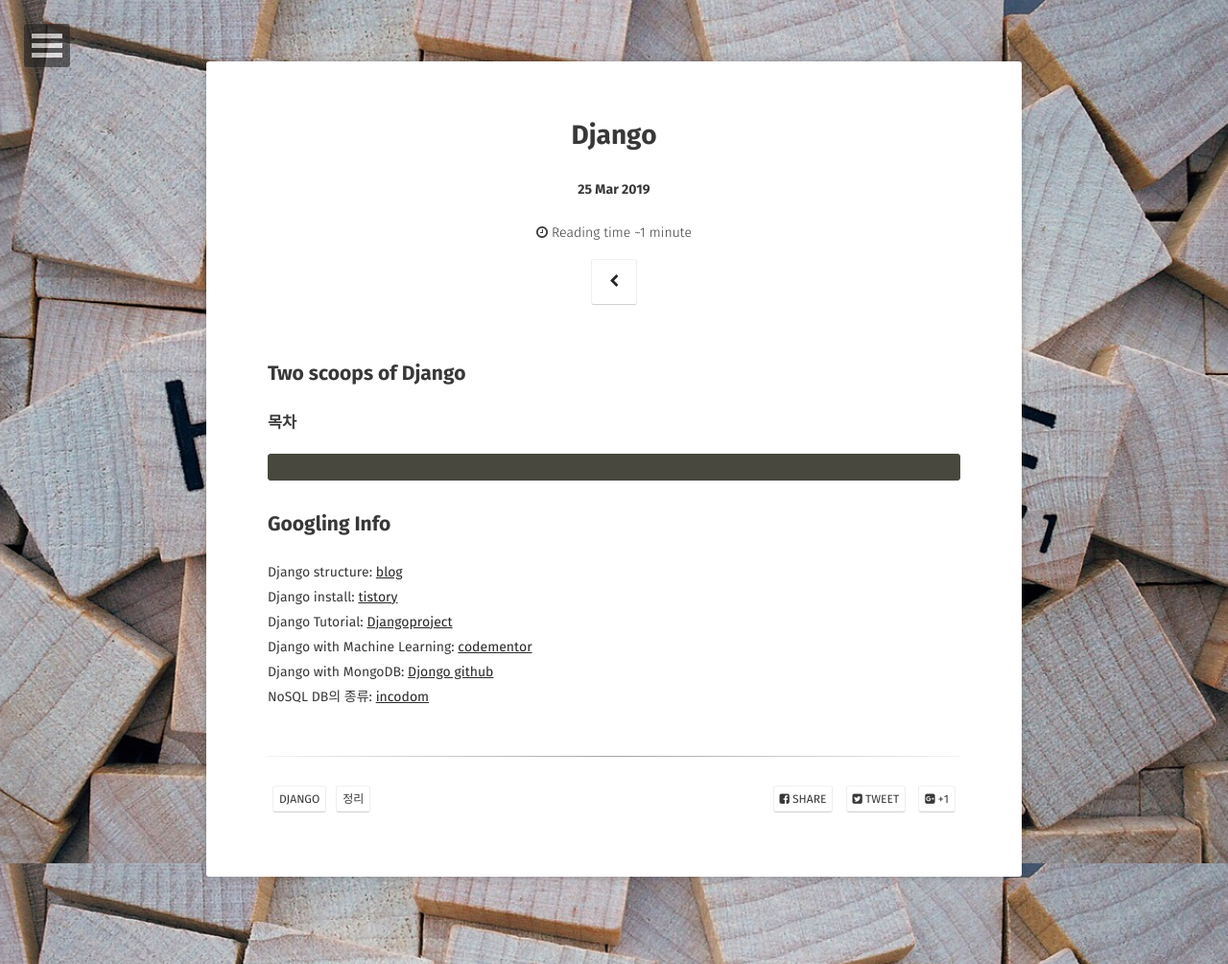
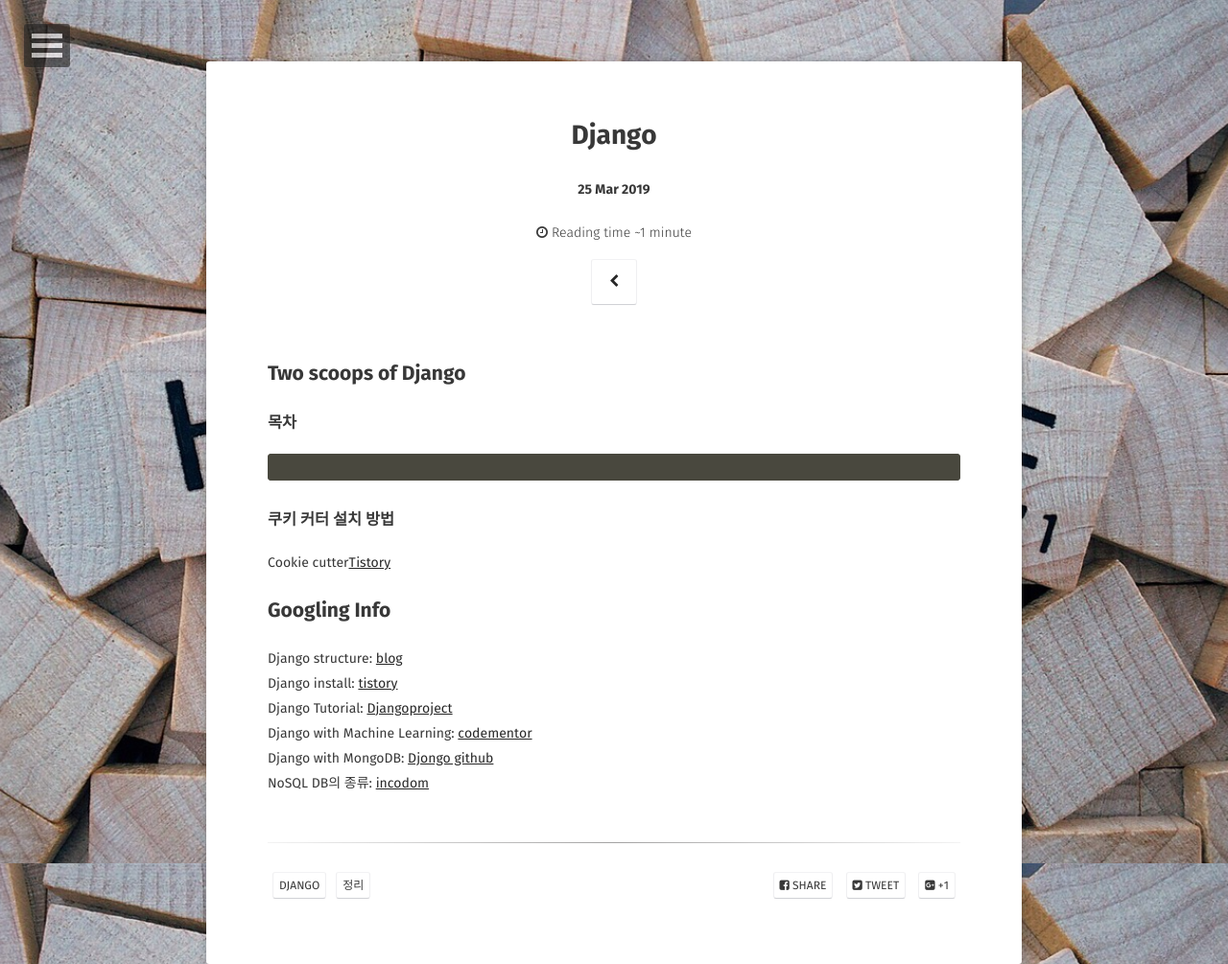
Before and after one commit to Jungjihyuk/JH_Life, a Jekyll site: the page built from _posts/2019-03-25-django.md, in a window 1280 px wide. Shown: the whole page at 96% size. Built offline with Jekyll 4.4.1, drawn with Linux system fonts in a browser that asks for light colours; some web fonts are replaced; comment, search, counter and statistics services are not loaded.

Commit message:
django 내용 추가

````diff
--- a/_posts/2019-03-25-django.md
+++ b/_posts/2019-03-25-django.md
@@ -15,6 +15,10 @@ tag:
 ```
 ```
 
+### 쿠키 커터 설치 방법
+
+Cookie cutter[Tistory](https://new93helloworld.tistory.com/327)
+
 
 ## Googling Info
 
````
